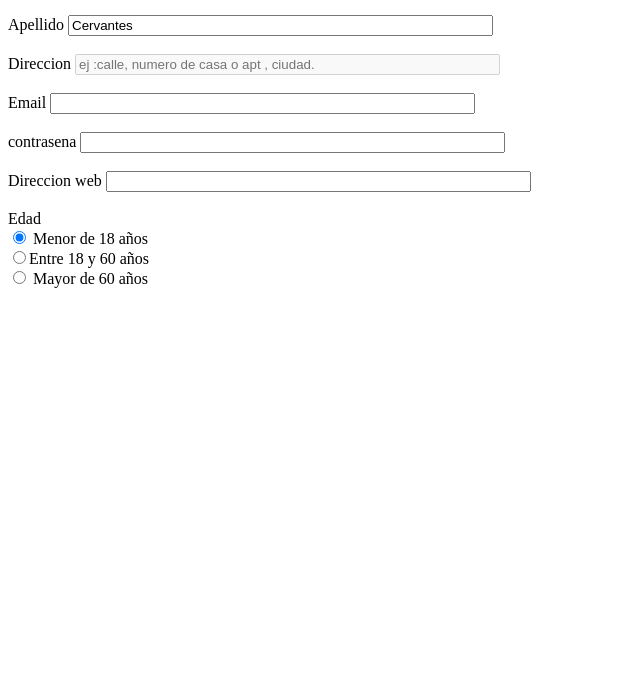
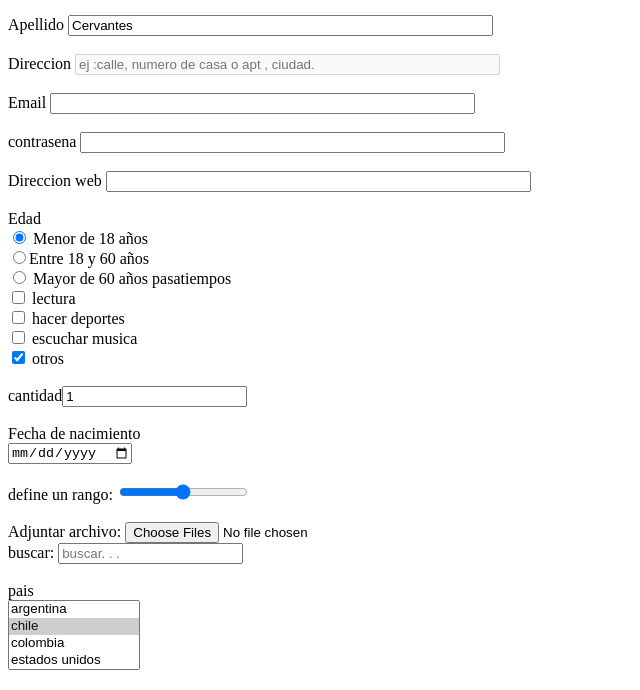
Before and after one commit to yinethc/cursodedise-oweb, a plain HTML site: page formulario.HTML in a window 1280 px wide. Shown: the part 104-794 px from the top of the page, without its empty margins (0-640 px from the left). Drawn offline with Linux system fonts and the light colour scheme.

Commit message:
formulario lista desplegable

```diff
--- a/formulario.HTML
+++ b/formulario.HTML
@@ -30,6 +30,37 @@
 		<input type="radio" name="edad_usuario" value="menor18" checked=""> Menor de 18 años <br>
 		<input type="radio" name="edad_usuario" value="adulto">Entre 18 y 60 años <br>
 		<input type="radio" name="edad_usuario" value="envejeciente"> Mayor de 60 años
+pasatiempos <br>
+		<input type="checkbox" name="pasatiempo1" value="leer"> lectura <br>
+		<input type="checkbox" name="pasatiempo2" value="deportes"> hacer deportes <br>
+		<input type="checkbox" name="pasatiempo3" value="musica"> escuchar musica <br>
+		<input type="checkbox" name="pasatiempo4" value="otros" checked=""> otros <br><br>
+
+		cantidad<input type="number" name="cantidad" value="1" step="3"> <br><br>
+
+		<label for="Fecha">Fecha de nacimiento</label><br>
+		<input type="date" name="fecha_nacimiento" id="fecha" size="50"> <br><br>
+
+		define un rango: <input type="range" name="rangos" size="50"> <br><br>
+
+		Adjuntar archivo: <input type="file" name="archivo"[] multiple=""> <br> <b></b>
+
+		buscar: <input type="search" name="buscador" placeholder="buscar. . ."> <br><br>
+
+		pais <br>
+		<select name="pais []" multiple="">
+			<option value="argentina">argentina</option>
+			<option value="chile" selected="">chile</option>
+			<option value="colombia">colombia</option>
+			<option value="estado unidos">estados unidos</option>
+			<option value="mexico">mexico</option>
+			<option value="panama">panama</option>
+			<option value="republica_dominicana">republica dominicana</option>
+	</select>
+	<br><br>
+
+	comentario <br>
+	<textarea name="mensaje" rows="10" cols="30"></textarea>
 
 	</FORM>
 </body>
```
Also changed, not shown: 1 other file.
